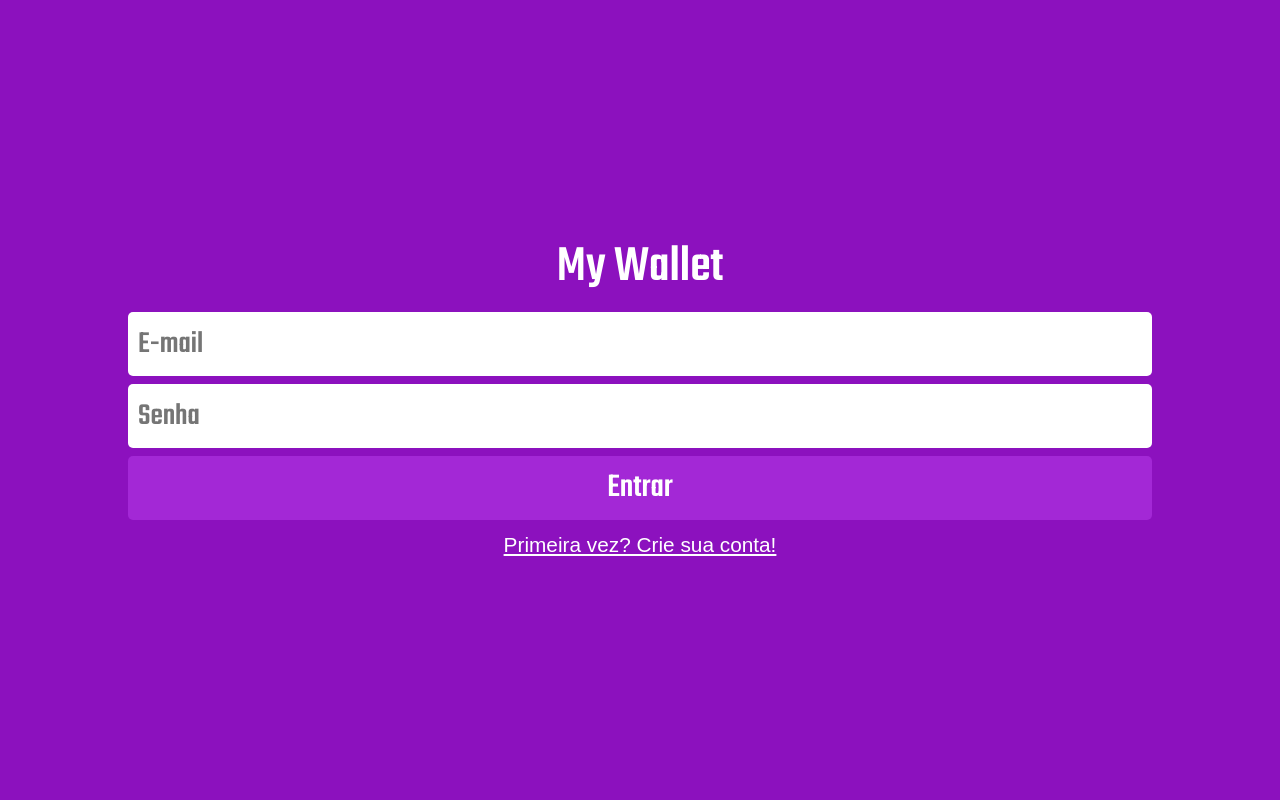
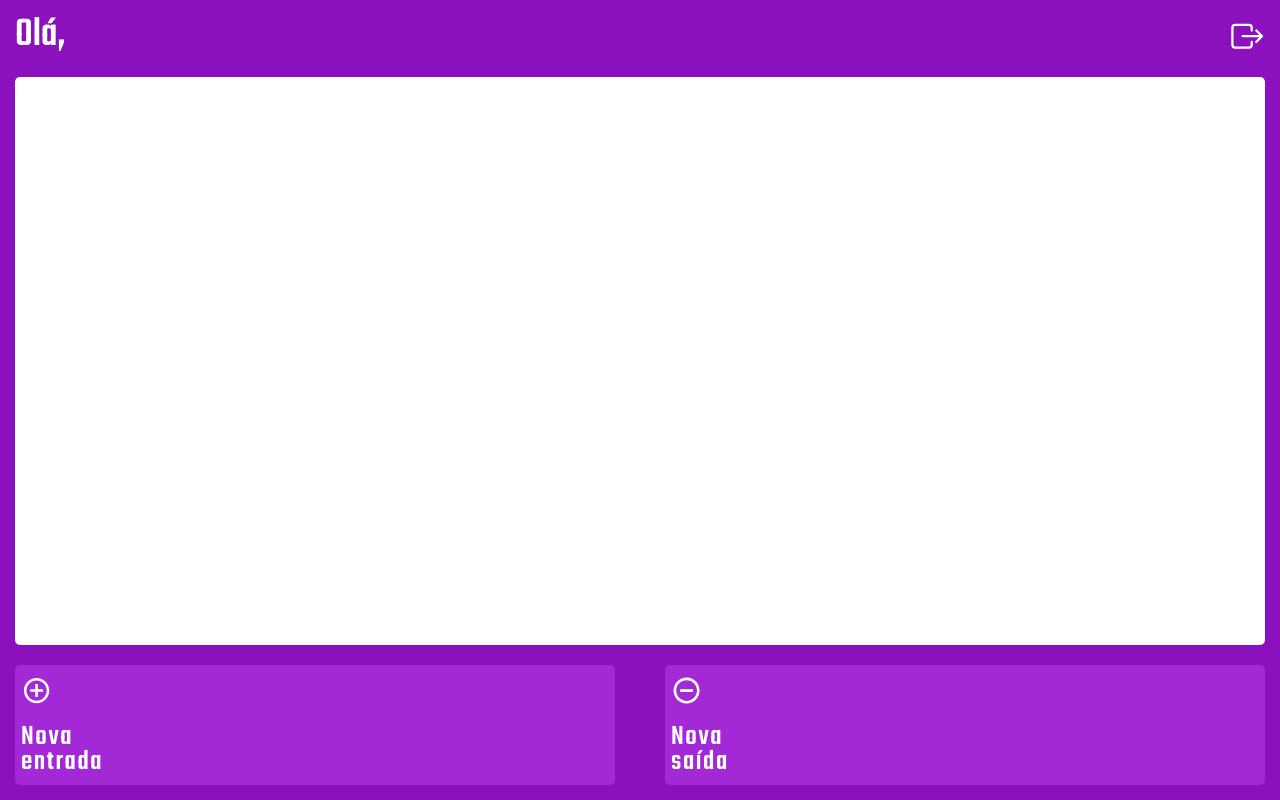
Before and after one commit to luucaskenji/my-wallet, a React app: page /dashboard in a window 1280 px wide. Built offline with nearby package versions, Linux system fonts and the light colour scheme.

Commit message:
Saving authenticated user data / Dashboard page, layout

```diff
--- a/package.json
+++ b/package.json
@@ -25,6 +25,7 @@
     "babel-loader": "^8.2.2",
     "react": "^17.0.1",
     "react-dom": "^17.0.1",
+    "react-icons": "^4.1.0",
     "react-router-dom": "^5.2.0",
     "styled-components": "^5.2.1",
     "webpack": "^5.9.0",
--- a/src/App.js
+++ b/src/App.js
@@ -1,16 +1,24 @@
 import React from 'react';
 import { BrowserRouter as Router, Switch, Route } from 'react-router-dom';
 
+import UserProvider from './contexts/UserContext';
+
+import Home from './pages/Home/Home';
 import Login from './pages/Login/Login';
 
 export default function App() {
     return (
+        <UserProvider>
             <Router>
                 <Switch>
+                    <Route path='/dashboard'>
+                        <Home />
+                    </Route>
                     <Route path='/'>
                         <Login />
                     </Route>
                 </Switch>
             </Router>
+        </UserProvider>
     );
 }
--- /dev/null
+++ b/src/contexts/UserContext.js
@@ -0,0 +1,13 @@
+import React, { createContext, useState } from 'react';
+
+export const UserContext = createContext();
+
+export default function UserProvider({ children }) {
+    const [userData, setUserData] = useState({});
+
+    return (
+        <UserContext.Provider value={{ userData, setUserData }}>
+            {children}
+        </UserContext.Provider>
+    );
+}
--- /dev/null
+++ b/src/pages/Home/Home.js
@@ -0,0 +1,37 @@
+import React, { useContext } from 'react';
+import { UserContext } from '../../contexts/UserContext';
+
+import { IoExitOutline } from 'react-icons/io5';
+import { IoMdAddCircleOutline } from 'react-icons/io';
+import { MdRemoveCircleOutline } from 'react-icons/md';
+
+import { Container } from './styles/HomePageStyles';
+
+export default function Home() {
+    const { userData } = useContext(UserContext);
+
+    return (
+        <Container>
+            <header>
+                <span>Olá, {userData.name}</span>
+                <IoExitOutline size='1.4rem' color='white' />
+            </header>
+
+            <ul>
+
+            </ul>
+
+            <div>
+                <button>
+                    <IoMdAddCircleOutline size='1.2rem' color='white' />
+                    <span>Nova<br />entrada</span>
+                </button>
+
+                <button>
+                    <MdRemoveCircleOutline size='1.2rem' color='white' />
+                    <span>Nova<br />saída</span>
+                </button>
+            </div>
+        </Container>
+    );
+}
--- /dev/null
+++ b/src/pages/Home/styles/HomePageStyles.js
@@ -0,0 +1,53 @@
+import styled from 'styled-components';
+
+export const Container = styled.div`
+    height: 100vh;
+    background-color: #8C11BE;
+    padding: 15px;
+    display: flex;
+    flex-direction: column;
+
+    header {
+        display: flex;
+        justify-content: space-between;
+        align-items: center;
+        margin-bottom: 20px;
+
+        span {
+            font-size: 1.6rem;
+            color: white;
+            font-family: 'Teko', sans-serif;
+        }
+    }
+
+    ul {
+        flex-grow: 1;
+        background-color: white;
+        border-radius: 5px;
+    }
+
+    div {
+        margin-top: 20px;
+        display: flex;
+        justify-content: space-between;
+
+        button {
+            height: 120px;
+            width: 48%;
+            background-color: #A328D6;
+            border-radius: 5px;
+            display: flex;
+            flex-direction: column;
+            justify-content: space-around;
+            text-align: left;
+            color: white;
+        }
+
+        span {
+            font-size: 1.1rem;
+            font-family: 'Teko', sans-serif;
+            line-height: 25px;
+            letter-spacing: 1.6px;
+        }
+    }
+`;
--- a/src/pages/Login/SignIn/SignIn.js
+++ b/src/pages/Login/SignIn/SignIn.js
@@ -1,11 +1,15 @@
-import React, { useState } from 'react';
+import React, { useContext, useState } from 'react';
+import { useHistory } from 'react-router-dom';
 import axios from 'axios';
 
 import { Form } from '../styles/LoginForms';
+import { UserContext } from '../../../contexts/UserContext';
 
 export default function SignIn() {
     const [email, setEmail] = useState('');
     const [password, setPassword] = useState('');
+    const { setUserData } = useContext(UserContext);
+    const history = useHistory();
 
     const validateAndSignIn = e => {
         e.preventDefault();
@@ -13,7 +17,8 @@ export default function SignIn() {
         axios
             .post('http://localhost:3000/user/sign-in', { email, password })
             .then(r => {
-                console.log('Sessão iniciada')
+                setUserData(r.data);
+                history.push('/dashboard');
             })
             .catch(err => {
                 alert(err.response.data);
```
Also changed, not shown: 1 other file (tests, documents, lock files or other folders). Lines whose indentation alone changed are shown as unchanged.
